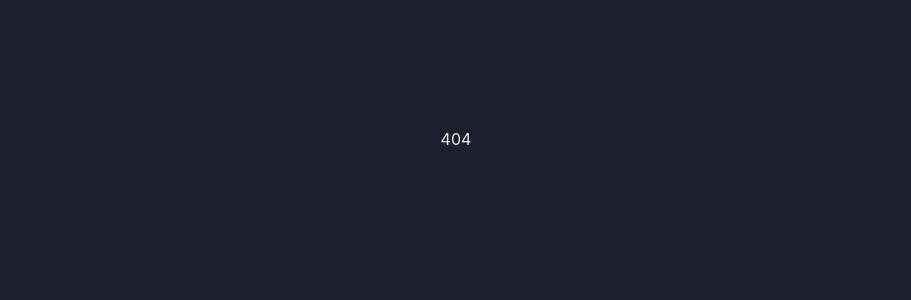
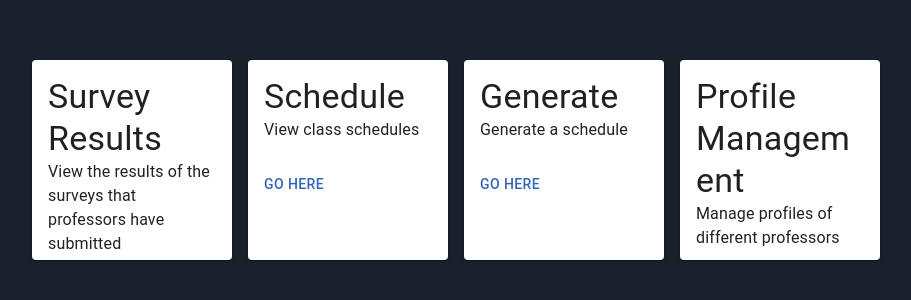
Before and after one commit to SENG499-S22-Company3/frontend, a React (Create React App) app: page /dashboard in a window 1280 px wide. Before the commit this address had no page. Shown: the part 232-532 px from the top of the page, without its empty margins (184-1095 px from the left). Built offline with nearby package versions, Linux system fonts and the light colour scheme.

Commit message:
frontend#24&24: added dashboard page and navigation to all other pages

```diff
--- a/package.json
+++ b/package.json
@@ -7,6 +7,8 @@
     "@chakra-ui/react": "^2.0.2",
     "@emotion/react": "^11.0.0",
     "@emotion/styled": "^11.0.0",
+    "@material-ui/core": "^4.12.4",
+    "@material/card": "^14.0.0",
     "@testing-library/jest-dom": "^5.16.4",
     "@testing-library/react": "^13.0.1",
     "@testing-library/user-event": "^14.1.0",
--- a/src/App.tsx
+++ b/src/App.tsx
@@ -3,6 +3,11 @@ import * as React from "react";
 import { Route, Routes } from "react-router-dom";
 import { Home } from "./pages/Home";
 import { Login } from "./pages/Login";
+import { Generate } from "./pages/Generate";
+import { Schedule } from "./pages/Schedule";
+import { SurveyResults } from "./pages/SurveyResults";
+import { ProfileManagement } from "./pages/ProfileManagement";
+import { Dashboard } from "./pages/Dashboard";
 import { NotFound } from "./pages/NotFound";
 
 const config: ThemeConfig = {
@@ -19,6 +24,11 @@ export const App = () => (
     <Routes>
       <Route path="/" element={<Home />} />
       <Route path="/login" element={<Login />} />
+      <Route path="/generate" element={<Generate />} />
+      <Route path="/schedule" element={<Schedule />} />
+      <Route path="/surveyresults" element={<SurveyResults />} />
+      <Route path="/dashboard" element={<Dashboard />} />
+      <Route path="/profileManagement" element={<ProfileManagement />} />
       <Route path="*" element={<NotFound />} />
     </Routes>
   </ChakraProvider>
--- /dev/null
+++ b/src/pages/Dashboard.tsx
@@ -0,0 +1,106 @@
+import React from "react";
+import Card from '@material-ui/core/Card';
+import CardContent from '@material-ui/core/CardContent';
+import Typography from '@material-ui/core/Typography';
+import CardActions from '@material-ui/core/CardActions';
+import Button from '@material-ui/core/Button';
+import Grid from '@material-ui/core/Grid';
+import Container from '@material-ui/core/Container';
+import { useNavigate } from "react-router-dom";
+
+export const Dashboard = () => {
+	const navigate = useNavigate();
+
+  	return (
+	    <Grid container spacing={2} justifyContent="center" alignItems="center" style={{ minHeight: '100vh' }}>
+	    	<Grid item xs={2}>
+			    <Card style={{ height: '25vh' }}>
+			      	<CardContent>
+			        	<Typography variant="h4">
+			          		Survey Results
+			        	</Typography>
+			        	<Typography>
+			          		View the results of the surveys that professors have submitted
+			        	</Typography>
+			      	</CardContent>
+			      	<CardActions>
+			        	<Button
+			        		style={{color: "#3366BB"}}
+				        		onClick={() => {
+	    							navigate("/surveyresults");
+	  							}}
+  							>
+  								Go Here
+  						</Button>
+			      	</CardActions>
+			    </Card>
+		    </Grid>
+		    <Grid item xs={2}>
+			    <Card style={{ height: '25vh' }}>
+			      	<CardContent>
+			        	<Typography variant="h4">
+			          		Schedule
+			        	</Typography>
+			        	<Typography>
+			          		View class schedules
+			        	</Typography>
+			      	</CardContent>
+			      	<CardActions>
+			        	<Button
+			        		style={{color: "#3366BB"}}
+				        		onClick={() => {
+	    							navigate("/schedule");
+	  							}}
+  							>
+  								Go Here
+  						</Button>
+			      	</CardActions>
+			    </Card>
+		    </Grid>
+		    <Grid item xs={2}>
+			    <Card style={{ height: '25vh' }}>
+			      	<CardContent>
+			        	<Typography variant="h4">
+			          		Generate
+			        	</Typography>
+			        	<Typography>
+			          		Generate a schedule
+			        	</Typography>
+			      	</CardContent>
+			      	<CardActions>
+			        	<Button
+			        		style={{color: "#3366BB"}}
+				        		onClick={() => {
+	    							navigate("/generate");
+	  							}}
+  							>
+  								Go Here
+  						</Button>
+			      	</CardActions>
+			    </Card>
+		    </Grid>
+		    <Grid item xs={2}>
+			    <Card style={{ height: '25vh' }}>
+			      	<CardContent>
+			        	<Typography variant="h4">
+			          		Profile Management
+			        	</Typography>
+			        	<Typography>
+			          		Manage profiles of different professors
+			        	</Typography>
+			      	</CardContent>
+			      	<CardActions>
+			        	<Button
+			        		style={{color: "#3366BB"}}
+				        		onClick={() => {
+	    							navigate("/profileManagement");
+	  							}}
+  							>
+  								Go Here
+  						</Button>
+			      	</CardActions>
+			    </Card>
+		    </Grid>
+	    </Grid>
+  	);
+};
--- /dev/null
+++ b/src/pages/Generate.tsx
@@ -0,0 +1,7 @@
+import React from "react";
+
+export const Generate = () => {
+  return (
+    <></>
+  );
+};
--- /dev/null
+++ b/src/pages/ProfileManagement.tsx
@@ -0,0 +1,7 @@
+import React from "react";
+
+export const ProfileManagement = () => {
+  return (
+    <></>
+  );
+};
--- /dev/null
+++ b/src/pages/Schedule.tsx
@@ -0,0 +1,7 @@
+import React from "react";
+
+export const Schedule = () => {
+  return (
+    <></>
+  );
+};
--- /dev/null
+++ b/src/pages/SurveyResults.tsx
@@ -0,0 +1,7 @@
+import React from "react";
+
+export const SurveyResults = () => {
+  return (
+    <></>
+  );
+};
```
Also changed, not shown: 1 other file (tests, documents, lock files or other folders).
